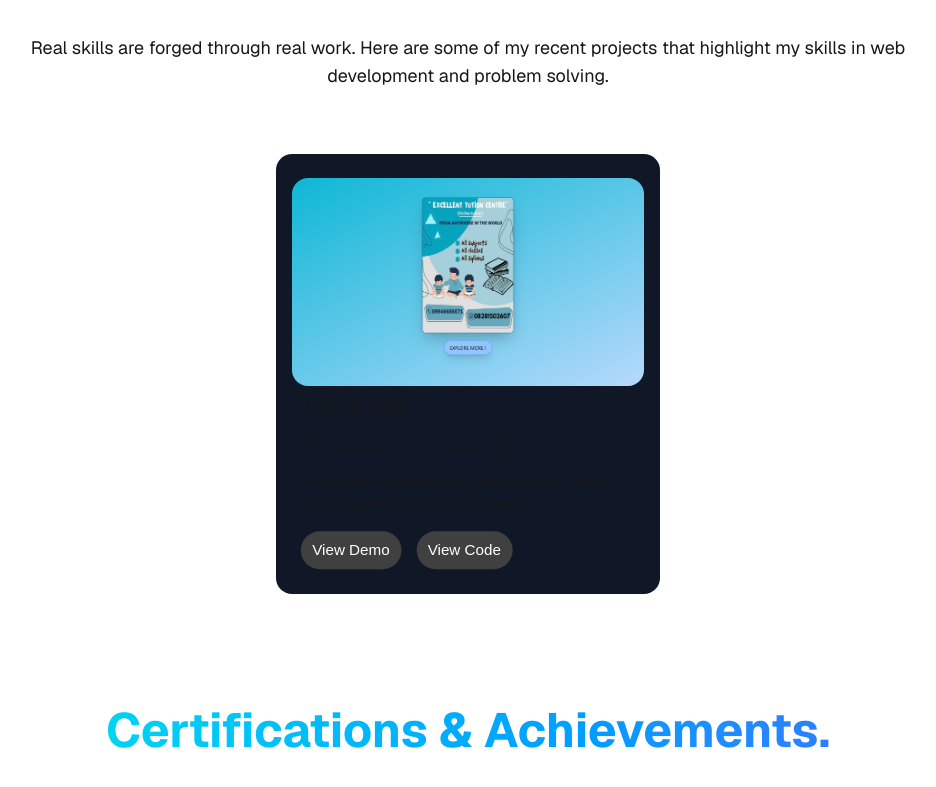
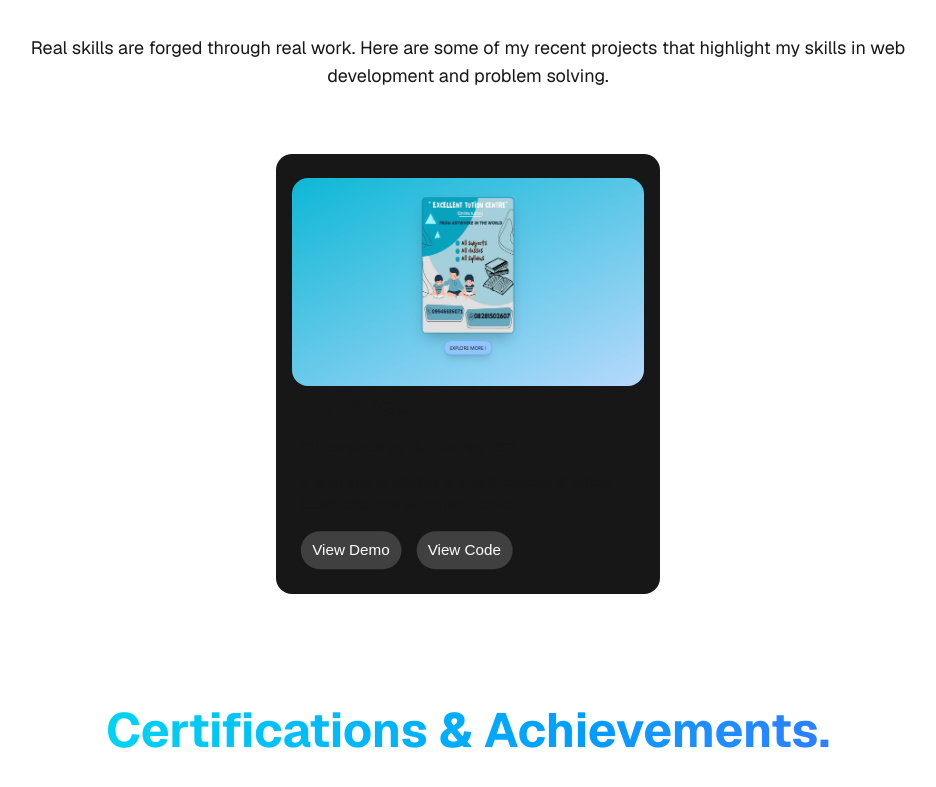
Before and after one commit to Noel1214/portfolio, a Next.js app: page / in a window 1280 px wide. Shown: the part 606-1393 px from the top of the page, without its empty margins (172-1108 px from the left). Built offline with nearby package versions, Linux system fonts and the light colour scheme.

Commit message:
project card color updated

```diff
--- a/components/ProjectCard.tsx
+++ b/components/ProjectCard.tsx
@@ -15,7 +15,7 @@
 
 const ProjectCard: React.FC<CertificateCardProps> = (props) => {
   return (
-    <div className="px-4 pt-6 pb-5 bg-gray-900 w-[20rem] min-h-[25rem] sm:w-[24rem] flex justify-center rounded-2xl hover:scale-105 transition-all duration-300 ease-in-out overflow-hidden">
+    <div className="px-4 pt-6 pb-5 bg-gray-900 sm:bg-neutral-900 w-[20rem] min-h-[25rem] sm:w-[24rem] flex justify-center rounded-2xl hover:scale-105 transition-all duration-300 ease-in-out overflow-hidden">
       <div className="flex flex-col gap- h-full w-full items-center">
         <Image
           className="h-[11rem] w-[20rem] sm:h-[13rem] sm:w-[24rem] object-cover rounded-2xl"
```
